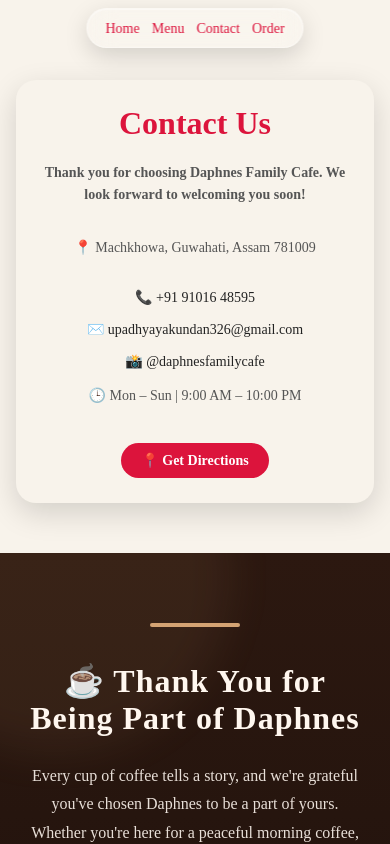
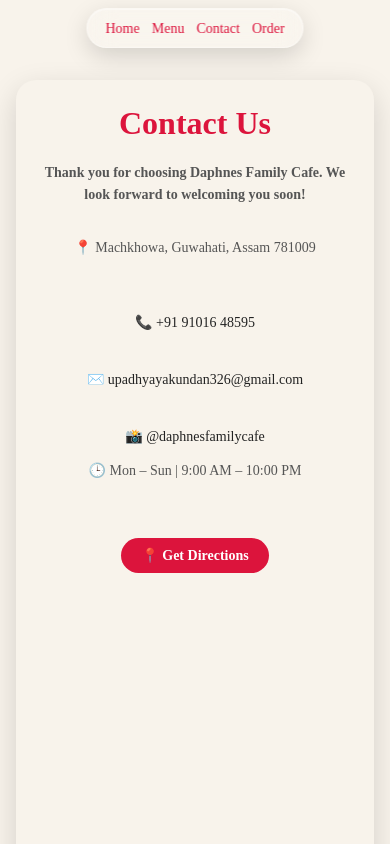
Before and after one commit to upadhyayakundan326-png/daphnes, a Next.js app: page /contact in a window 390 px wide. Shown: the top 844 px of the page. Built offline with nearby package versions, Linux system fonts and the light colour scheme.

Commit message:
contact and booking and feature section

```diff
--- a/app/booking/booking.css
+++ b/app/booking/booking.css
@@ -121,6 +121,7 @@ body{
     width:90%;
     padding:20px;
     margin:25px auto;
+    min-height: 100vh;
 }
 
 .booking-container h1{
--- a/app/contact/contact.css
+++ b/app/contact/contact.css
@@ -121,6 +121,7 @@
     max-width:500px;
 
     padding:30px 25px;
+    min-height: 100vh;
 
 }
 
@@ -142,6 +143,11 @@
 .contact-info a{
 
     font-size:1rem;
+    margin-top:25px;
+
+}
+.direction-btn{
+    margin-top: 30px;;
 
 }
 
```
Also changed, not shown: components/hero/features.css (+8 -4 lines).
